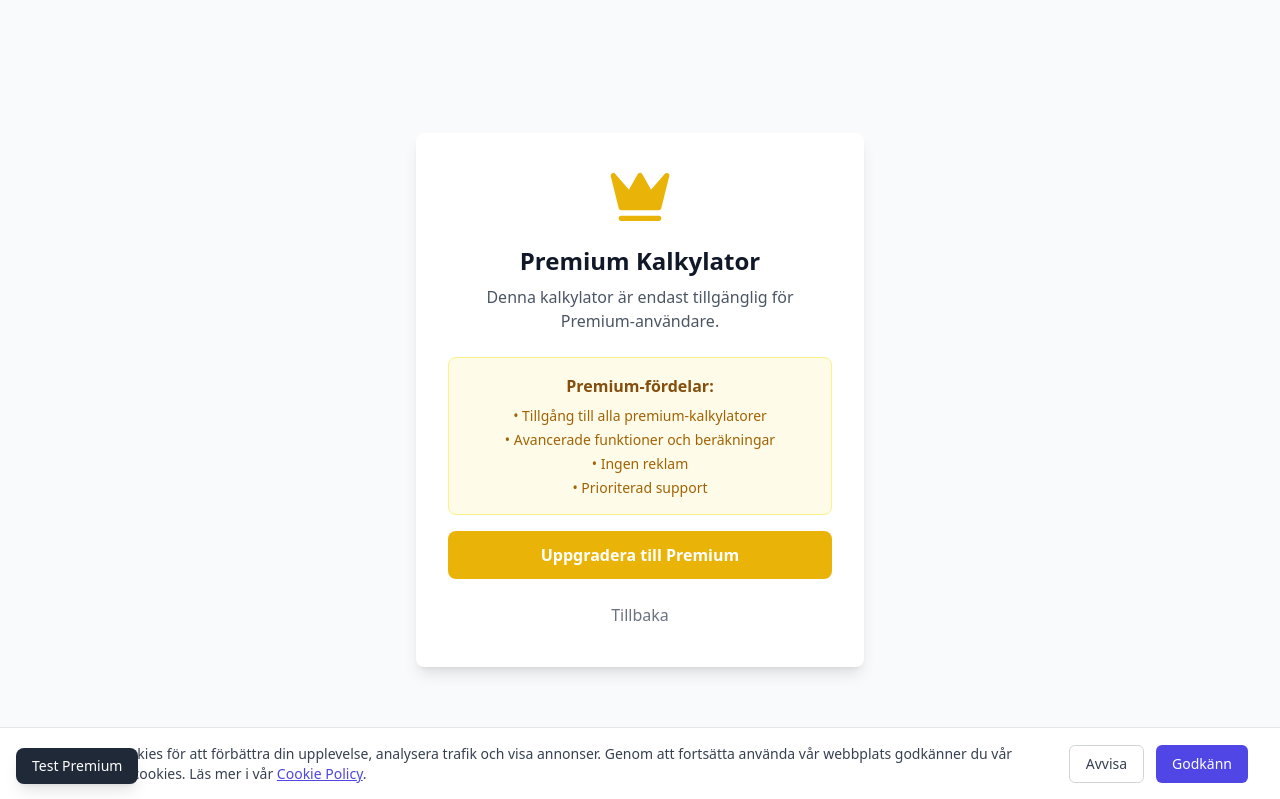
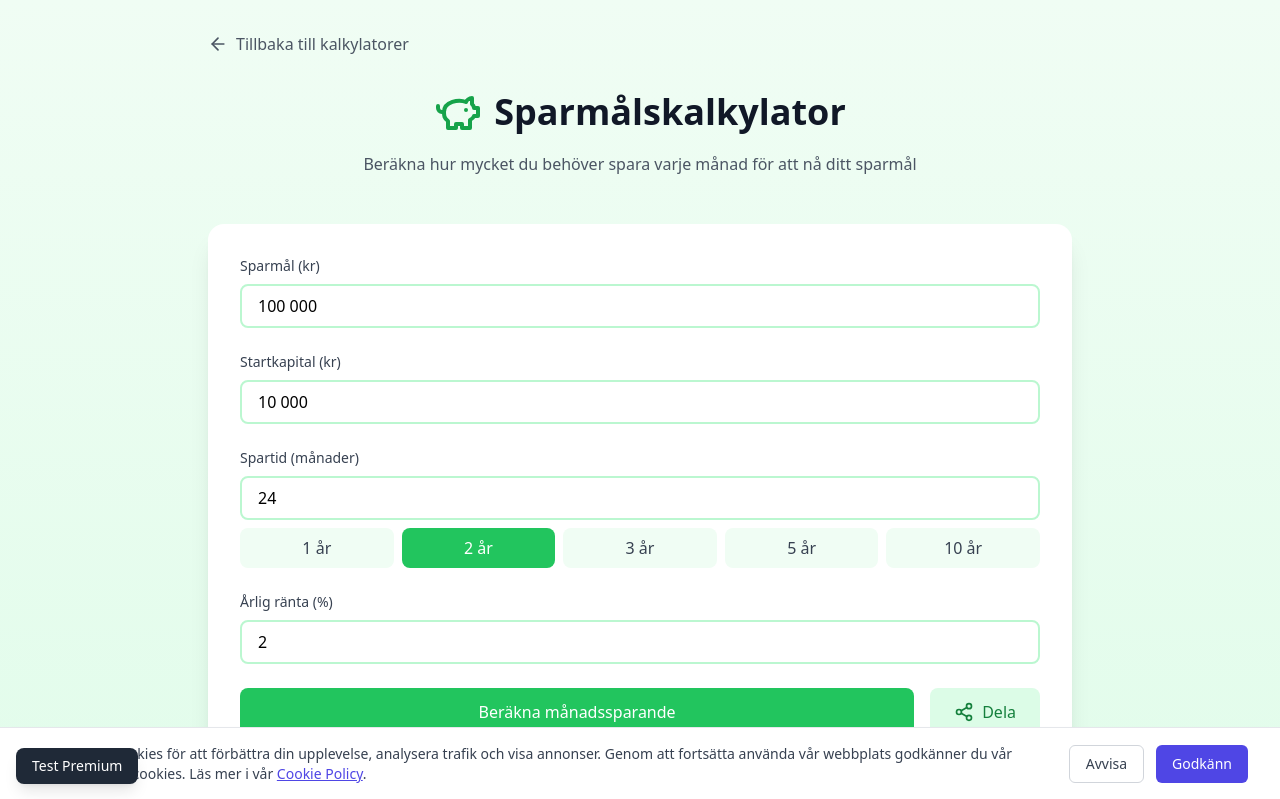
Before and after one commit to pontusnyman/calcpage, a React (Vite) app: page /sparmalskalkylator in a window 1280 px wide. Shown: the top 799 px of the page. Built offline with nearby package versions, Linux system fonts and the light colour scheme.

Commit message:
adding a saving goal calculator

```diff
--- a/src/App.tsx
+++ b/src/App.tsx
@@ -213,7 +213,7 @@ function App() {
       'mortgage': false,
       'vat': false,
       'crypto-profit': false,
-      'savings-goal': false,
+      'savings-goal': true,
       'car-lease': false,
       'hourly-rate': false,
       'discount': false,
--- a/src/contexts/FeatureFlagContext.tsx
+++ b/src/contexts/FeatureFlagContext.tsx
@@ -17,7 +17,7 @@ export const ALL_CALCULATORS: CalculatorInfo[] = [
   { id: 'mortgage', title: 'Bolånekalkylator', path: '/bolanekalkylator', category: 'Ekonomi', description: 'Beräkna månadskostnad och amortering för ditt bolån', premium: false },
   { id: 'vat', title: 'Momskalkylator', path: '/momskalkylator', category: 'Ekonomi', description: 'Räkna ut moms enkelt med vår momskalkylator', premium: false },
   { id: 'crypto-profit', title: 'Krypto Vinst/Förlust', path: '/kryptokalkylator', category: 'Ekonomi', description: 'Beräkna vinst eller förlust på dina kryptoinvesteringar', premium: true },
-  { id: 'savings-goal', title: 'Sparmålskalkylator', path: '/sparmalskalkylator', category: 'Ekonomi', description: 'Beräkna hur mycket du behöver spara för att nå ditt mål', premium: true },
+  { id: 'savings-goal', title: 'Sparmålskalkylator', path: '/sparmalskalkylator', category: 'Ekonomi', description: 'Beräkna hur mycket du behöver spara för att nå ditt mål', premium: false },
   { id: 'car-lease', title: 'Leasing vs Köp', path: '/billeasingkalkylator', category: 'Ekonomi', description: 'Jämför kostnaden för att leasa eller köpa en bil', premium: true },
   { id: 'hourly-rate', title: 'Timtaxekalkylator', path: '/timtaxekalkylator', category: 'Ekonomi', description: 'Beräkna din timtaxa baserat på årslön', premium: true },
   { id: 'discount', title: 'Rabattkalkylator', path: '/rabattkalkylator', category: 'Ekonomi', description: 'Beräkna rabatt och slutpris', premium: false },
--- a/src/pages/CompoundInterestCalculator.tsx
+++ b/src/pages/CompoundInterestCalculator.tsx
@@ -43,10 +43,31 @@ interface CompoundResult {
 
 const CompoundInterestCalculator = () => {
   const [initialAmount, setInitialAmount] = useState<number>(30000);
+  const [initialAmountDisplay, setInitialAmountDisplay] = useState<string>('30 000');
   const [monthlyContribution, setMonthlyContribution] = useState<number>(900);
+  const [monthlyContributionDisplay, setMonthlyContributionDisplay] = useState<string>('900');
   const [years, setYears] = useState<number>(25);
   const [interestRate, setInterestRate] = useState<number>(7);
   const [result, setResult] = useState<CompoundResult | null>(null);
+
+  // Format number with Swedish formatting (spaces as thousand separators)
+  const formatSwedishNumber = (num: number): string => {
+    if (num === 0) return '';
+    return num.toLocaleString('sv-SE').replace(/,/g, ' ');
+  };
+
+  // Parse formatted string back to number
+  const parseSwedishNumber = (str: string): number => {
+    const cleaned = str.replace(/\s/g, '');
+    return Number(cleaned) || 0;
+  };
+
+  // Format number string with spaces as thousands separators
+  const formatNumberString = (str: string): string => {
+    const digitsOnly = str.replace(/\D/g, '');
+    if (!digitsOnly) return '';
+    return digitsOnly.replace(/\B(?=(\d{3})+(?!\d))/g, ' ');
+  };
 
   // Share functionality
   const { handleShare } = useCalculatorShare({
@@ -62,8 +83,12 @@ const CompoundInterestCalculator = () => {
   useEffect(() => {
     const params = getUrlParams();
     if (params.has('initialAmount')) {
-      setInitialAmount(getNumberParam(params, 'initialAmount', 30000));
-      setMonthlyContribution(getNumberParam(params, 'monthlyContribution', 900));
+      const parsedInitial = getNumberParam(params, 'initialAmount', 30000);
+      const parsedMonthly = getNumberParam(params, 'monthlyContribution', 900);
+      setInitialAmount(parsedInitial);
+      setInitialAmountDisplay(formatSwedishNumber(parsedInitial));
+      setMonthlyContribution(parsedMonthly);
+      setMonthlyContributionDisplay(formatSwedishNumber(parsedMonthly));
       setYears(getNumberParam(params, 'years', 25));
       setInterestRate(getNumberParam(params, 'interestRate', 7));
       // Auto-calculate will happen via the existing useEffect dependency
@@ -178,9 +203,18 @@ const CompoundInterestCalculator = () => {
                     Startkapital (kr)
                   </label>
                   <input
-                    type="number"
-                    value={initialAmount}
-                    onChange={(e) => setInitialAmount(Math.max(0, Number(e.target.value)))}
+                    type="text"
+                    value={initialAmountDisplay}
+                    onChange={(e) => {
+                      const formatted = formatNumberString(e.target.value);
+                      setInitialAmountDisplay(formatted);
+                      setInitialAmount(parseSwedishNumber(formatted));
+                    }}
+                    onBlur={(e) => {
+                      const parsed = parseSwedishNumber(e.target.value);
+                      setInitialAmount(parsed);
+                      setInitialAmountDisplay(parsed === 0 ? '' : formatSwedishNumber(parsed));
+                    }}
                     className="w-full border-2 border-teal-200 rounded-lg px-4 py-2 focus:border-teal-500 focus:ring-teal-500"
                   />
                 </div>
@@ -190,9 +224,18 @@ const CompoundInterestCalculator = () => {
                     Månadssparande (kr/mån)
                   </label>
                   <input
-                    type="number"
-                    value={monthlyContribution}
-                    onChange={(e) => setMonthlyContribution(Math.max(0, Number(e.target.value)))}
+                    type="text"
+                    value={monthlyContributionDisplay}
+                    onChange={(e) => {
+                      const formatted = formatNumberString(e.target.value);
+                      setMonthlyContributionDisplay(formatted);
+                      setMonthlyContribution(parseSwedishNumber(formatted));
+                    }}
+                    onBlur={(e) => {
+                      const parsed = parseSwedishNumber(e.target.value);
+                      setMonthlyContribution(parsed);
+                      setMonthlyContributionDisplay(parsed === 0 ? '' : formatSwedishNumber(parsed));
+                    }}
                     className="w-full border-2 border-teal-200 rounded-lg px-4 py-2 focus:border-teal-500 focus:ring-teal-500"
                   />
                 </div>
@@ -245,11 +288,11 @@ const CompoundInterestCalculator = () => {
               </div>
             )}
 
-            <div className="bg-teal-100 rounded-2xl shadow-xl p-8 mt-6">
+            {/* <div className="bg-teal-100 rounded-2xl shadow-xl p-8 mt-6">
               <div className="h-64 rounded-lg flex items-center justify-center bg-teal-50 border-2 border-teal-200">
                 <p className="text-teal-600">Annonsplats</p>
               </div>
-            </div>
+            </div> */}
           </div>
 
           <div className="lg:col-span-2 space-y-8">
--- a/src/pages/SavingsGoalCalculator.tsx
+++ b/src/pages/SavingsGoalCalculator.tsx
@@ -1,6 +1,7 @@
-import React, { useState } from 'react';
+import { useState, useEffect } from 'react';
 import { ArrowLeft, PiggyBank, Calculator, Share2, TrendingUp } from 'lucide-react';
 import { Link } from 'react-router-dom';
+import { getUrlParams, getNumberParam } from '../utils/urlParams';
 
 interface SavingsResult {
   monthlyContribution: number;
@@ -17,33 +18,59 @@ interface SavingsResult {
 
 const SavingsGoalCalculator = () => {
   const [targetAmount, setTargetAmount] = useState<number>(100000);
+  const [targetAmountDisplay, setTargetAmountDisplay] = useState<string>('100 000');
   const [timeMonths, setTimeMonths] = useState<number>(24);
   const [interestRate, setInterestRate] = useState<number>(2);
   const [initialAmount, setInitialAmount] = useState<number>(10000);
+  const [initialAmountDisplay, setInitialAmountDisplay] = useState<string>('10 000');
   const [result, setResult] = useState<SavingsResult | null>(null);
   const [shareButtonText, setShareButtonText] = useState('Dela');
 
-  const calculateSavings = () => {
-    const monthlyRate = interestRate / 100 / 12;
+  // Format number with Swedish formatting (spaces as thousand separators)
+  const formatSwedishNumber = (num: number): string => {
+    if (num === 0) return '';
+    return num.toLocaleString('sv-SE').replace(/,/g, ' ');
+  };
+
+  // Parse formatted string back to number
+  const parseSwedishNumber = (str: string): number => {
+    const cleaned = str.replace(/\s/g, '');
+    return Number(cleaned) || 0;
+  };
+
+  // Format number string with spaces as thousands separators
+  const formatNumberString = (str: string): string => {
+    const digitsOnly = str.replace(/\D/g, '');
+    if (!digitsOnly) return '';
+    return digitsOnly.replace(/\B(?=(\d{3})+(?!\d))/g, ' ');
+  };
+
+  const calculateSavingsWithValues = (
+    target: number,
+    time: number,
+    rate: number,
+    initial: number
+  ) => {
+    const monthlyRate = rate / 100 / 12;
     let monthlyContribution = 0;
 
     // Calculate required monthly contribution using PMT formula
     if (monthlyRate === 0) {
-      monthlyContribution = (targetAmount - initialAmount) / timeMonths;
+      monthlyContribution = (target - initial) / time;
     } else {
       monthlyContribution = (
-        (targetAmount - initialAmount * Math.pow(1 + monthlyRate, timeMonths)) *
+        (target - initial * Math.pow(1 + monthlyRate, time)) *
         monthlyRate /
-        (Math.pow(1 + monthlyRate, timeMonths) - 1)
+        (Math.pow(1 + monthlyRate, time) - 1)
       );
     }
 
     // Generate monthly data
     const monthlyData = [];
-    let balance = initialAmount;
-    let totalContributions = initialAmount;
+    let balance = initial;
+    let totalContributions = initial;
 
-    for (let month = 1; month <= timeMonths; month++) {
+    for (let month = 1; month <= time; month++) {
       const interest = balance * monthlyRate;
       balance += monthlyContribution + interest;
       totalContributions += monthlyContribution;
@@ -64,6 +91,32 @@ const SavingsGoalCalculator = () => {
       monthlyData
     });
   };
+
+  const calculateSavings = () => {
+    calculateSavingsWithValues(targetAmount, timeMonths, interestRate, initialAmount);
+  };
+
+  // Parse URL parameters on mount and auto-calculate
+  useEffect(() => {
+    const params = getUrlParams();
+    if (params.has('target')) {
+      const parsedTarget = getNumberParam(params, 'target', 100000);
+      const parsedTime = getNumberParam(params, 'time', 24);
+      const parsedRate = getNumberParam(params, 'rate', 2);
+      const parsedInitial = getNumberParam(params, 'initial', 10000);
+
+      setTargetAmount(parsedTarget);
+      setTargetAmountDisplay(formatSwedishNumber(parsedTarget));
+      setTimeMonths(parsedTime);
+      setInterestRate(parsedRate);
+      setInitialAmount(parsedInitial);
+      setInitialAmountDisplay(formatSwedishNumber(parsedInitial));
+
+      // Auto-calculate with parsed values directly
+      calculateSavingsWithValues(parsedTarget, parsedTime, parsedRate, parsedInitial);
+    }
+    // eslint-disable-next-line react-hooks/exhaustive-deps
+  }, []);
 
   const handleShare = async () => {
     const shareParams = new URLSearchParams({
@@ -88,7 +141,8 @@ const SavingsGoalCalculator = () => {
     { months: 12, label: '1 år' },
     { months: 24, label: '2 år' },
     { months: 36, label: '3 år' },
-    { months: 60, label: '5 år' }
+    { months: 60, label: '5 år' },
+    { months: 120, label: '10 år' },
   ];
 
   return (
@@ -116,9 +170,18 @@ const SavingsGoalCalculator = () => {
                 Sparmål (kr)
               </label>
               <input
-                type="number"
-                value={targetAmount}
-                onChange={(e) => setTargetAmount(Math.max(0, Number(e.target.value)))}
+                type="text"
+                value={targetAmountDisplay}
+                onChange={(e) => {
+                  const formatted = formatNumberString(e.target.value);
+                  setTargetAmountDisplay(formatted);
+                  setTargetAmount(parseSwedishNumber(formatted));
+                }}
+                onBlur={(e) => {
+                  const parsed = parseSwedishNumber(e.target.value);
+                  setTargetAmount(parsed);
+                  setTargetAmountDisplay(parsed === 0 ? '' : formatSwedishNumber(parsed));
+                }}
                 className="w-full border-2 border-green-200 rounded-lg px-4 py-2 focus:border-green-500 focus:ring-green-500"
               />
             </div>
@@ -128,9 +191,18 @@ const SavingsGoalCalculator = () => {
                 Startkapital (kr)
               </label>
               <input
-                type="number"
-                value={initialAmount}
-                onChange={(e) => setInitialAmount(Math.max(0, Number(e.target.value)))}
+                type="text"
+                value={initialAmountDisplay}
+                onChange={(e) => {
+                  const formatted = formatNumberString(e.target.value);
+                  setInitialAmountDisplay(formatted);
+                  setInitialAmount(parseSwedishNumber(formatted));
+                }}
+                onBlur={(e) => {
+                  const parsed = parseSwedishNumber(e.target.value);
+                  setInitialAmount(parsed);
+                  setInitialAmountDisplay(parsed === 0 ? '' : formatSwedishNumber(parsed));
+                }}
                 className="w-full border-2 border-green-200 rounded-lg px-4 py-2 focus:border-green-500 focus:ring-green-500"
               />
             </div>
@@ -145,7 +217,7 @@ const SavingsGoalCalculator = () => {
                 onChange={(e) => setTimeMonths(Math.max(1, Number(e.target.value)))}
                 className="w-full border-2 border-green-200 rounded-lg px-4 py-2 focus:border-green-500 focus:ring-green-500"
               />
-              <div className="grid grid-cols-2 md:grid-cols-4 gap-2 mt-2">
+              <div className="grid grid-cols-2 md:grid-cols-5 gap-2 mt-2">
                 {commonTimeframes.map((timeframe) => (
                   <button
                     key={timeframe.months}
@@ -198,17 +270,17 @@ const SavingsGoalCalculator = () => {
                   <div className="bg-green-50 rounded-xl p-6">
                     <div className="text-green-600 text-sm font-medium mb-1">Månadssparande</div>
                     <div className="text-3xl font-bold text-gray-900">
-                      {Math.round(result.monthlyContribution)} kr
+                      {Math.round(result.monthlyContribution).toLocaleString('sv-SE')} kr
                     </div>
                     <div className="text-sm text-gray-500 mt-2">
-                      För att nå ditt mål på {targetAmount.toLocaleString()} kr
+                      För att nå ditt mål på {targetAmount.toLocaleString('sv-SE')} kr
                     </div>
                   </div>
 
                   <div className="bg-green-500 rounded-xl p-6 text-white">
                     <div className="text-green-100 text-sm font-medium mb-1">Slutbelopp</div>
                     <div className="text-3xl font-bold">
-                      {Math.round(result.finalAmount).toLocaleString()} kr
+                      {Math.round(result.finalAmount).toLocaleString('sv-SE')} kr
                     </div>
                     <div className="text-sm text-green-100 mt-2">
                       Efter {timeMonths} månader
@@ -217,23 +289,17 @@ const SavingsGoalCalculator = () => {
                 </div>
 
                 <div className="bg-green-50 rounded-xl p-6">
-                  <div className="grid grid-cols-1 md:grid-cols-3 gap-4">
+                  <div className="grid grid-cols-1 md:grid-cols-2 gap-4">
                     <div>
                       <div className="text-green-600 text-sm font-medium mb-1">Totalt sparat</div>
                       <div className="text-xl font-bold text-gray-900">
-                        {Math.round(result.totalContributions).toLocaleString()} kr
+                        {Math.round(result.totalContributions).toLocaleString('sv-SE')} kr
                       </div>
                     </div>
                     <div>
                       <div className="text-green-600 text-sm font-medium mb-1">Total ränta</div>
                       <div className="text-xl font-bold text-gray-900">
-                        {Math.round(result.totalInterest).toLocaleString()} kr
-                      </div>
-                    </div>
-                    <div>
-                      <div className="text-green-600 text-sm font-medium mb-1">Effektiv årsränta</div>
-                      <div className="text-xl font-bold text-gray-900">
-                        {((Math.pow(result.finalAmount / initialAmount, 12 / timeMonths) - 1) * 100).toFixed(1)}%
+                        {Math.round(result.totalInterest).toLocaleString('sv-SE')} kr
                       </div>
                     </div>
                   </div>
```
